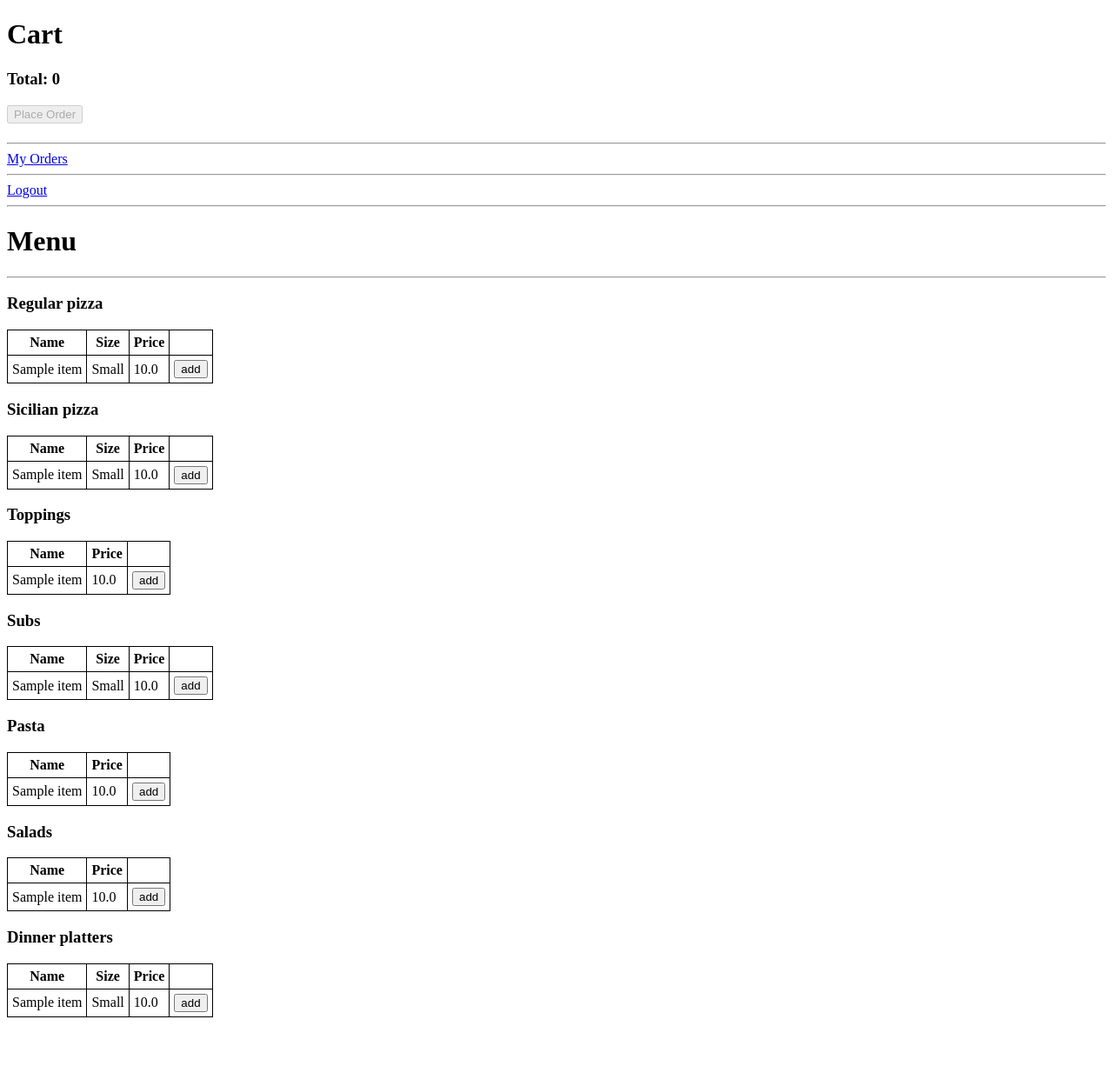
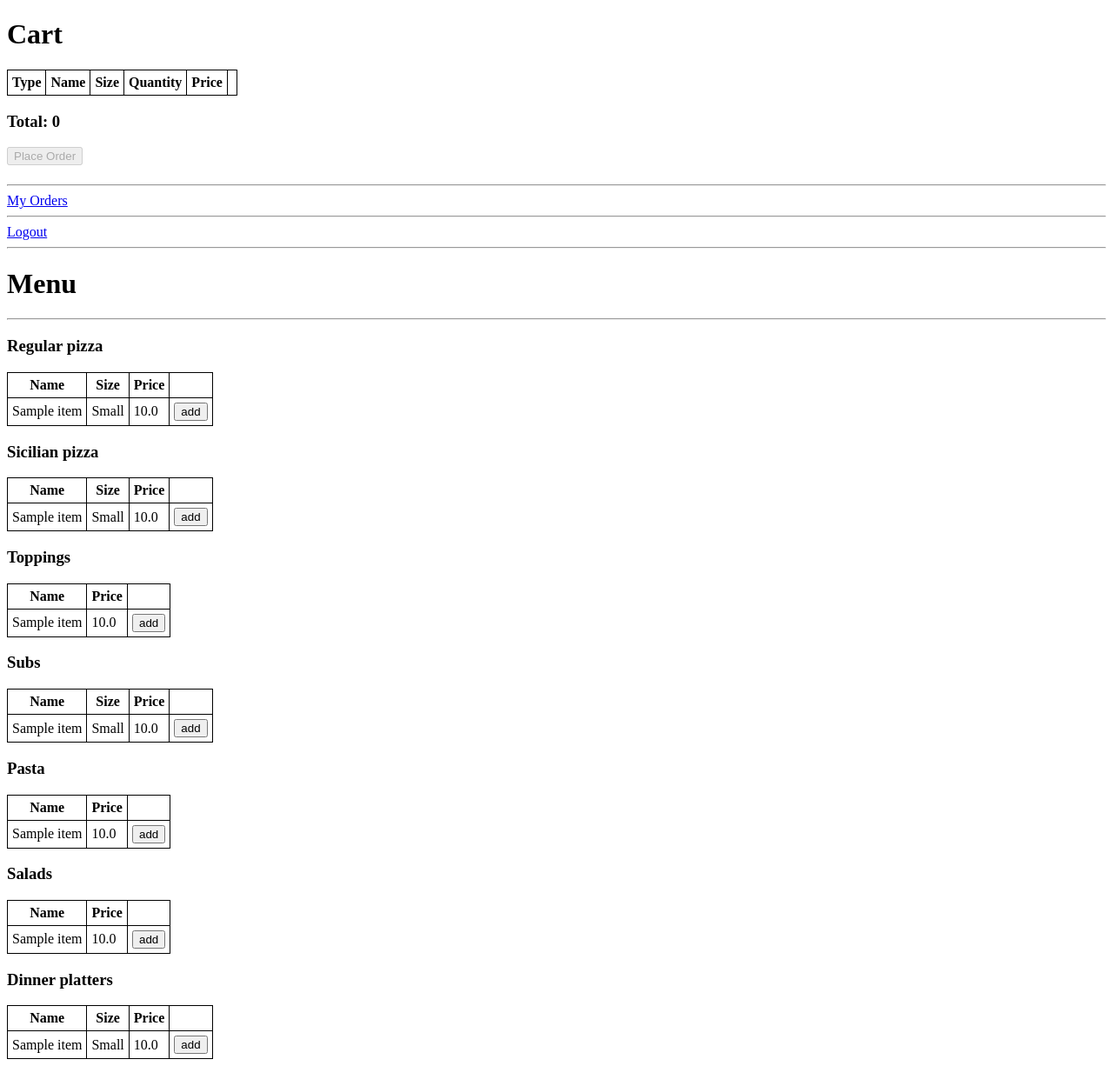
Before and after one commit to shanmukhat1999/pizza-application, a Django app: template pizza/templates/pizza/menu.html in a window 1280 px wide. Shown: the whole page at 87% size. Before the commit the page ends 1170 px from the top, so only its background shows below. Run offline with Django 3.2, Linux system fonts and the light colour scheme; tables that the repository leaves empty hold one stand-in row (values such as "Sample post"); the template is opened without the code that fills it: values that come from a table or form of the project are taken from there, most other values are stand-ins (such as "Sample title", 1, 10 or a date in 2020); lists and menus that the app fills with data are empty.

Commit message:
add table header

```diff
--- a/pizza/templates/pizza/menu.html
+++ b/pizza/templates/pizza/menu.html
@@ -69,7 +69,7 @@
                             q=Math.round(q*100) /100;
                             console.log(qu);
                             var x;
-                            for(x=0;x<document.querySelector('#cartlist').getElementsByTagName('tr').length;x++)
+                            for(x=1;x<document.querySelector('#cartlist').getElementsByTagName('tr').length;x++)
                             {
                                 if(document.querySelector('#cartlist').getElementsByTagName('tr')[x].getElementsByTagName('button')[0].dataset.iden === button.dataset.iden)
                                 {
@@ -106,7 +106,7 @@
                         if(button.dataset.iden in localStorage)
                         {
                             var i;
-                            for(i=0;i<document.querySelector('#cartlist').getElementsByTagName('tr').length;i++)
+                            for(i=1;i<document.querySelector('#cartlist').getElementsByTagName('tr').length;i++)
                             {
 
                                 if(document.querySelector('#cartlist').getElementsByTagName('tr')[i].getElementsByTagName('button')[0].dataset.iden === button.dataset.iden)
@@ -140,7 +140,7 @@
                     var item_names=[];
                     var item_quans=[];
                     var x1;
-                    for(x1=0;x1<document.querySelector('#cartlist').getElementsByTagName('tr').length;x1++)
+                    for(x1=1;x1<document.querySelector('#cartlist').getElementsByTagName('tr').length;x1++)
                     {
                         item_names.push(" "+(document.querySelector('#cartlist').getElementsByTagName('tr')[x1].getElementsByTagName('button')[0].dataset.item)+" : "+document.querySelector('#cartlist').getElementsByTagName('tr')[x1].getElementsByTagName('button')[0].dataset.quan+" ");
                     }
@@ -170,7 +170,7 @@
                     var item_costs=[];
                     var item_sizes=[];
                     var x1;
-                    for(x1=0;x1<document.querySelector('#cartlist').getElementsByTagName('tr').length;x1++)
+                    for(x1=1;x1<document.querySelector('#cartlist').getElementsByTagName('tr').length;x1++)
                     {
                         item_types.push(document.querySelector('#cartlist').getElementsByTagName('tr')[x1].getElementsByTagName('button')[0].dataset.item_type);
                         item_names.push(document.querySelector('#cartlist').getElementsByTagName('tr')[x1].getElementsByTagName('button')[0].dataset.item_name);
@@ -207,8 +207,16 @@
     <body>
         <h1>Cart</h1>
         <div>
-            <ul id='cartlist'>
-            </ul>
+            <table id='cartlist'>
+                <tr>
+                    <th>Type</th>
+                    <th>Name</th>
+                    <th>Size</th>
+                    <th>Quantity</th>
+                    <th>Price</th>
+                    <th></th>
+                </tr>
+            </table>
         </div>
         <div id="total">
         </div>
```
